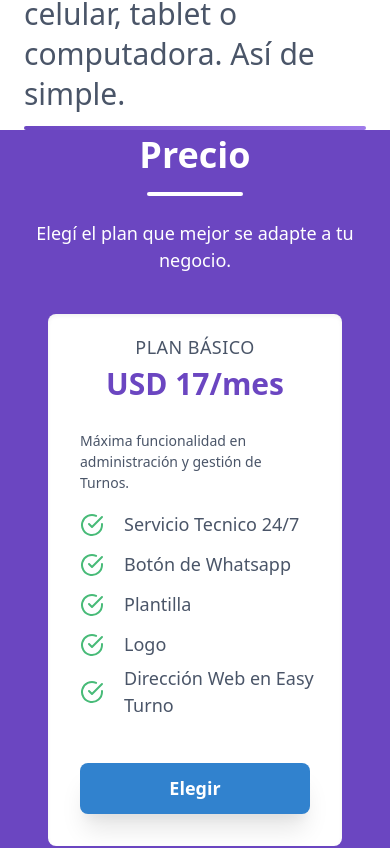
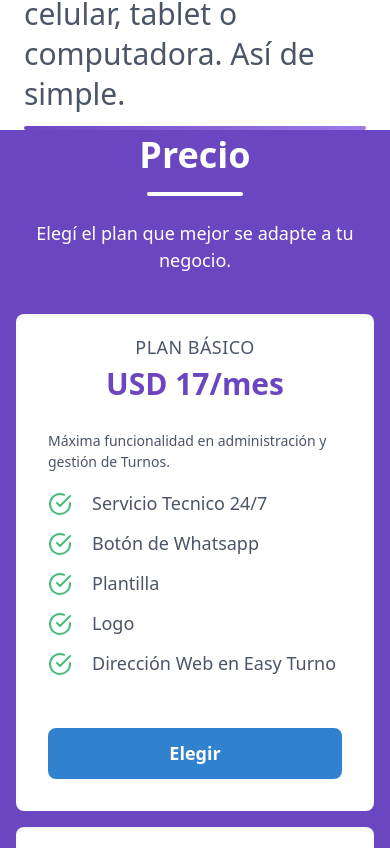
Before and after one commit to axd18/easyturnoweb, a React (Create React App) app: page / in a window 390 px wide. Shown: the part 2120-2968 px from the top of the page. Built offline with nearby package versions, Linux system fonts and the light colour scheme.

Commit message:
update responsive

```diff
--- a/src/components/Form.js
+++ b/src/components/Form.js
@@ -2,7 +2,7 @@ import React from 'react';
 
 const Form = () => {
     return (
-        <div className="bg-gray-200 pb-32">
+        <div className="bg-gray-200 pb-32 px-5">
             <h1
                 className="text-center text-4xl text-gray-700 font-bold leading-snug" id="section5" data-aos="fade-left"
                 >
--- a/src/components/Precios.js
+++ b/src/components/Precios.js
@@ -4,7 +4,7 @@ const Precios = () => {
     return (
 
 
-	<div className="bg-purple-700">
+	<div className="bg-purple-700 pb-20">
 
 		<h1
 			className="text-center text-4xl text-white font-bold leading-snug" id="section3" data-aos="fade-right"
@@ -19,7 +19,7 @@ const Precios = () => {
 		</p>
 
 
-		<div class="container max-w-full max-w-6xl mx-auto my-3 px-8 md:mx-auto md:flex justify-center mt-10 " >
+		<div class="container max-w-full max-w-6xl mx-auto my-3  md:mx-auto md:flex justify-center mt-10 " >
 
 		<div
 				className=" bg-white text-black rounded-lg shadow-inner shadow-lg overflow-hidden mx-4 mb-4" data-aos="fade-left"
@@ -170,7 +170,7 @@ const Precios = () => {
 					<button
 						className="mt-3 text-lg font-semibold
 						bg-blue-600 w-full text-white rounded-lg
-						px-6 py-3 block shadow-xl hover:bg-blue-500"
+						px-6 py-3 block hover:bg-blue-500"
 					>
 					Elegir
 					</button>
```
Also changed, not shown: src/components/cards.html (deleted).
